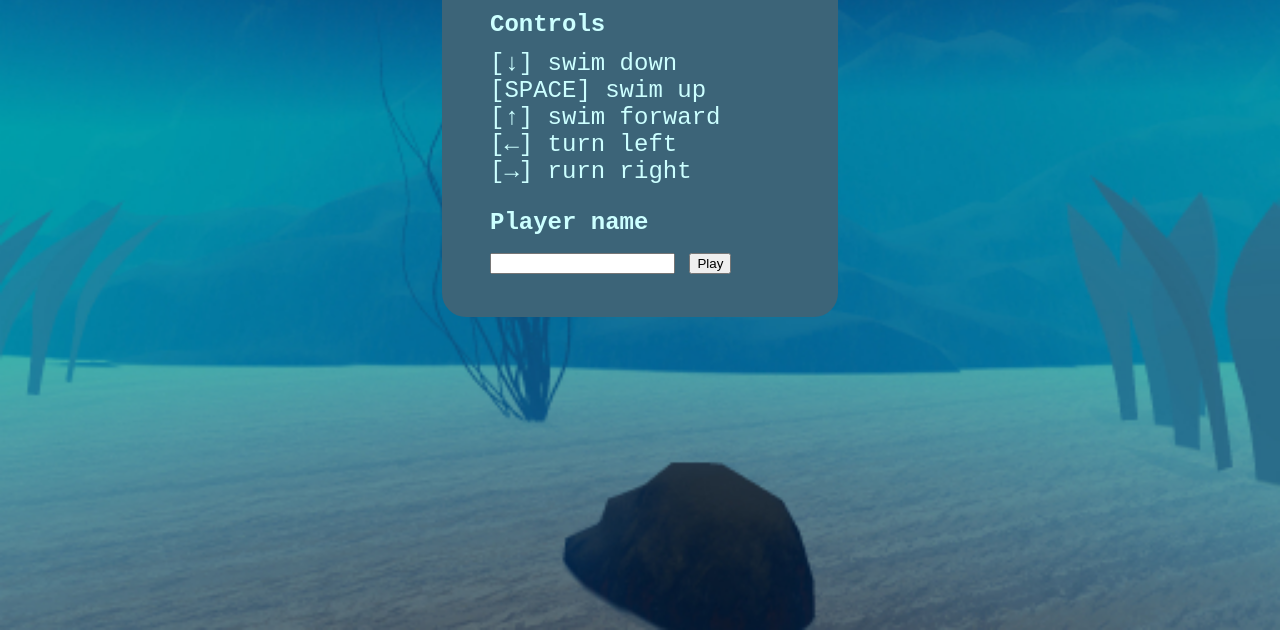
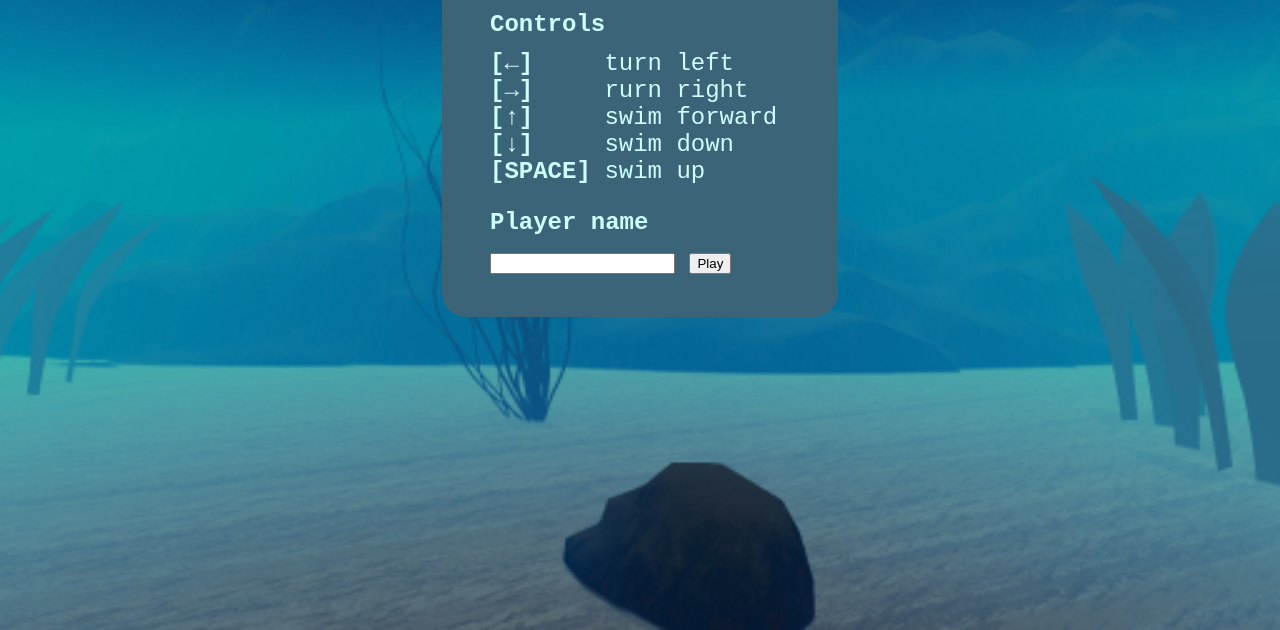
Before and after one commit to ebabel-games/underwater-game, a website built with webpack: page client/index.html in a window 1280 px wide. Shown: the part 170-800 px from the top of the page. Built offline with nearby package versions, Linux system fonts and the light colour scheme.

Commit message:
splash screen layout

```diff
--- a/client/index.html
+++ b/client/index.html
@@ -98,6 +98,12 @@
       margin: 0 0 .25em;
     }
 
+    #splashScreen .key {
+      width: 100px;
+      display: inline-block;
+      font-weight: 600;
+    }
+
     @media (max-width: 320px) {
       body {
         font-size: 10px;
@@ -120,11 +126,11 @@
       <h1>Underwater Game</h1>
       <h2>Controls</h2>
       <ul>
-        <li>[&darr;] swim down</li>
-        <li>[SPACE] swim up</li>
-        <li>[&uarr;] swim forward</li>
-        <li>[&larr;] turn left</li>
-        <li>[&rarr;] rurn right</li>
+        <li><span class="key">[&larr;]</span> turn left</li>
+        <li><span class="key">[&rarr;]</span> rurn right</li>
+        <li><span class="key">[&uarr;]</span> swim forward</li>
+        <li><span class="key">[&darr;]</span> swim down</li>
+        <li><span class="key">[SPACE]</span> swim up</li>
       </ul>
 
       <form action="#" id="loginForm">
```
